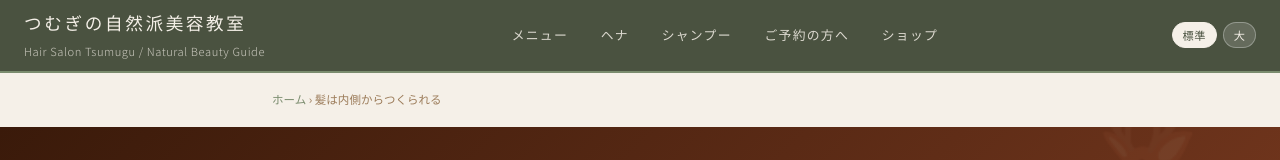
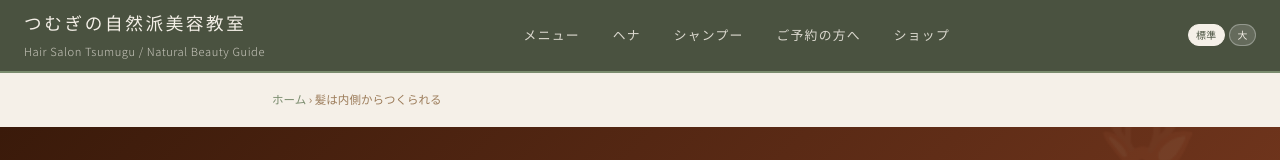
Before and after one commit to reenn0426-jpg/tsumugi-beauty, a plain HTML site: page bone-broth.html in a window 1280 px wide. Shown: the top 160 px of the page. Drawn offline with Linux system fonts and the light colour scheme; a web font is replaced by a local one.

Commit message:
Add files via upload

```diff
--- a/bone-broth.html
+++ b/bone-broth.html
@@ -510,8 +510,8 @@
   .font-toggle {
     display: flex;
     align-items: center;
-    gap: .4rem;
-    margin-left: 1rem;
+    gap: .3rem;
+    margin-left: .5rem;
     flex-shrink: 0;
   }
   .font-toggle-btn {
@@ -519,13 +519,14 @@
     border: 1px solid rgba(255,255,255,.3);
     color: var(--cream);
     font-family: 'Noto Sans JP', sans-serif;
-    font-size: .7rem;
-    padding: .25rem .6rem;
+    font-size: .62rem;
+    padding: .2rem .45rem;
     border-radius: 999px;
     cursor: pointer;
-    letter-spacing: .05em;
+    letter-spacing: .03em;
     transition: background .2s;
     white-space: nowrap;
+    line-height: 1.4;
   }
   .font-toggle-btn:hover { background: rgba(255,255,255,.25); }
   .font-toggle-btn.active {
@@ -570,13 +571,13 @@
     <a href="welcome.html">ご予約の方へ</a>
     <a href="https://salontumugi.shopselect.net/" target="_blank" rel="noopener">ショップ</a>
   </nav>
+  <button class="hamburger" onclick="toggleMenu()" aria-label="メニュー">
+    <span></span><span></span><span></span>
+  </button>
   <div class="font-toggle">
     <button class="font-toggle-btn" id="fontSmall" onclick="setFontSize('small')">標準</button>
     <button class="font-toggle-btn" id="fontLarge" onclick="setFontSize('large')">大</button>
   </div>
-  <button class="hamburger" onclick="toggleMenu()" aria-label="メニュー">
-    <span></span><span></span><span></span>
-  </button>
 </header>
 
 <nav class="mobile-nav" id="mobileNav">
```
Also changed, not shown: fermentation.html (+9 -8 lines), henna-about.html (+9 -8 lines), henna-faq.html (+9 -8 lines), henna-home.html (+9 -8 lines), henna-topics.html (+9 -8 lines), henna.html (+9 -8 lines), index.html (+9 -8 lines), menu.html (+9 -8 lines), scalp-farm.html (+9 -8 lines), shampoo-ingredients.html (+9 -8 lines), shampoo.html (+9 -8 lines), soap-shampoo.html (+9 -8 lines), welcome.html (+9 -8 lines).
